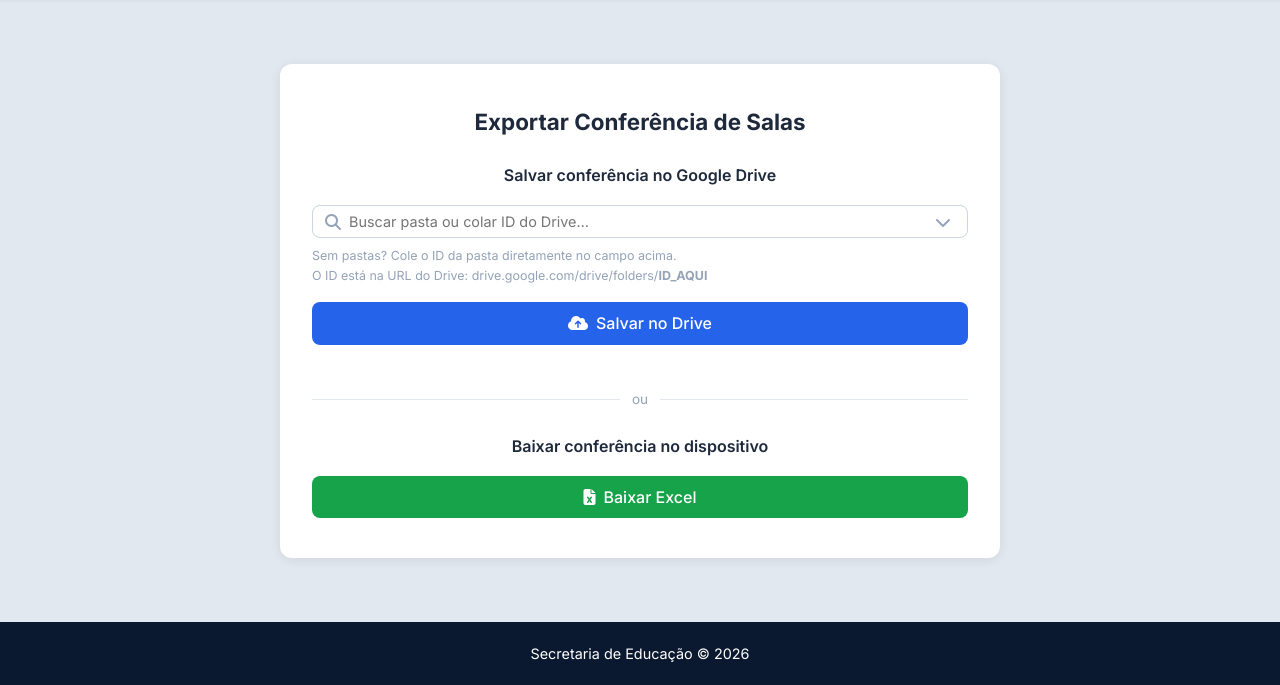
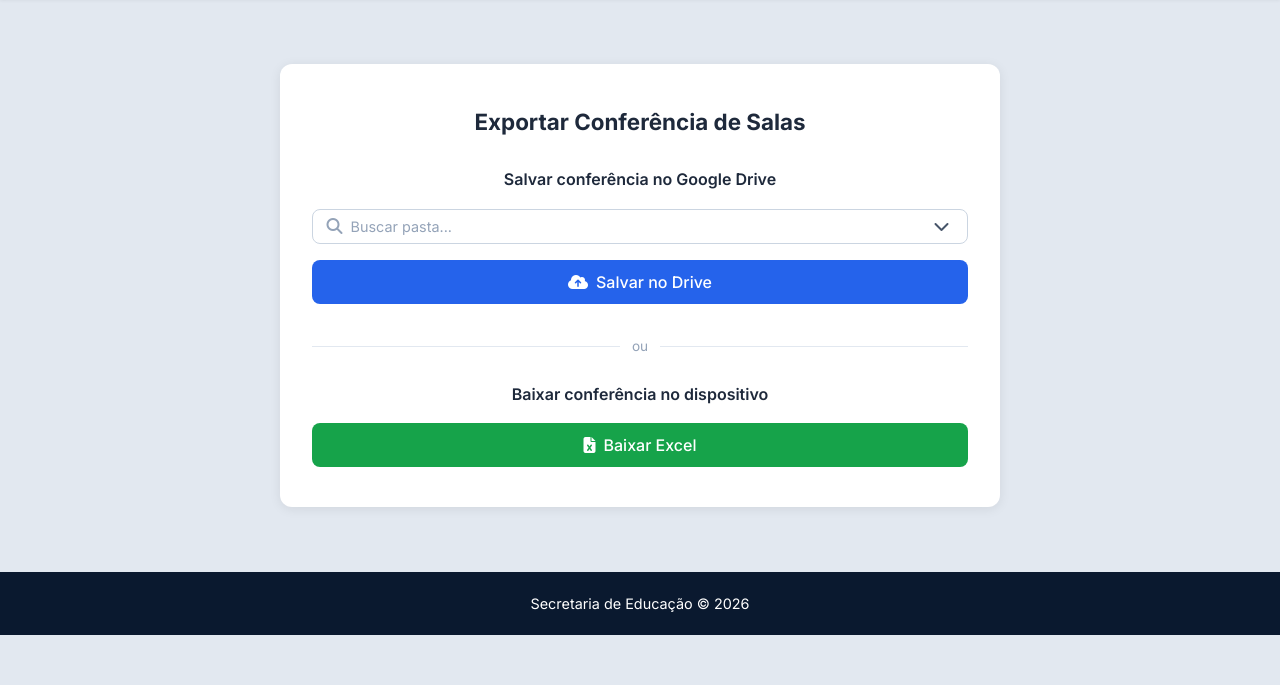
Before and after one commit to silviakochf/Paestro-salas_1, a Flask app: page /exportar in a window 1280 px wide. Shown: the part 165-850 px from the top of the page. After the commit the page ends 800 px from the top, so only its background shows below. Run offline with Flask 2, Linux system fonts and the light colour scheme.

Commit message:
Fix exportar drive

```diff
--- a/Paestro-main/app/static/js/exportar.js
+++ b/Paestro-main/app/static/js/exportar.js
@@ -1,13 +1,11 @@
 /**
- * exportar.js
- * Tela de exportar: busca pasta no Drive, salva Excel, ou baixa localmente.
- * A escola vem via sessionStorage (enviada por salas.js ao clicar Exportar).
+ * exportar.js — Pastas vêm do FOLDER_MAP (config.py), igual à foto.
  */
 
-let escolaExportar  = '';
-let turmasExportar  = [];
-let marksExportar   = {};
-let allFolders      = [];   // pastas carregadas do Drive
+let escolaExportar       = '';
+let turmasExportar       = [];
+let marksExportar        = {};
+let allFolders           = [];
 let pastaIdSelecionada   = '';
 let pastaNomeSelecionada = '';
 
@@ -16,13 +14,15 @@ document.addEventListener('DOMContentLoaded', async () => {
     try {
         const r = await fetch('/api/get_current_user');
         const d = await r.json();
-        document.getElementById('nome-usuario').textContent   = d.username || '';
+        document.getElementById('nome-usuario').textContent    = d.username || '';
         document.getElementById('periodo-usuario').textContent = d.periodo  || '';
     } catch(e) {}
     document.getElementById('data-atual').textContent =
-        new Date().toLocaleDateString('pt-BR', {weekday:'long', day:'numeric', month:'long', year:'numeric'});
+        new Date().toLocaleDateString('pt-BR', {
+            weekday:'long', day:'numeric', month:'long', year:'numeric'
+        });
 
-    // Escola vinda de salas.js
+    // Escola vinda de salas.js via sessionStorage
     escolaExportar = sessionStorage.getItem('exportar_escola') || '';
     if (escolaExportar) {
         document.getElementById('escola-wrap').style.display = '';
@@ -30,8 +30,11 @@ document.addEventListener('DOMContentLoaded', async () => {
         await carregarDadosEscola(escolaExportar);
     }
 
-    // Carrega pastas do Drive
     await carregarPastas();
+
+    // Busca/filtro no campo
+    document.getElementById('folder-search').addEventListener('input', filtrarPastas);
+    document.getElementById('folder-search').addEventListener('focus', abrirDropdown);
 });
 
 // ── Dados da escola ──────────────────────────────────────────────
@@ -39,7 +42,7 @@ async function carregarDadosEscola(escola) {
     try {
         const res  = await fetch('/api/get_salas_turmas', {
             method: 'POST',
-            headers: {'Content-Type':'application/json'},
+            headers: {'Content-Type': 'application/json'},
             body: JSON.stringify({escola})
         });
         const data = await res.json();
@@ -48,88 +51,87 @@ async function carregarDadosEscola(escola) {
     } catch(e) { console.error(e); }
 }
 
-// ── Pastas do Drive ──────────────────────────────────────────────
+// ── Pastas do FOLDER_MAP ─────────────────────────────────────────
 async function carregarPastas() {
     try {
         const res  = await fetch('/api/list_drive_folders');
         const data = await res.json();
         allFolders = data.folders || [];
-
-        // Se não houver subpastas, usa a pasta padrão como única opção
-        if (!allFolders.length && data.default_folder_id) {
-            allFolders = [{id: data.default_folder_id, name: 'Pasta principal (Secretaria)'}];
-        }
-
-        renderFolderList(allFolders);
+        // Não abre o dropdown ainda — só carrega
     } catch(e) {
         console.error('Erro ao carregar pastas:', e);
         allFolders = [];
     }
 }
 
-function renderFolderList(folders) {
+// ── Dropdown ─────────────────────────────────────────────────────
+function abrirDropdown() {
+    renderDropdown(allFolders);
+}
+
+function toggleDropdown() {
     const list = document.getElementById('folder-list');
-    if (!folders.length) {
-        list.innerHTML = '<div class="folder-item" style="color:#94a3b8">Nenhuma pasta encontrada</div>';
-        return;
+    if (list.style.display === 'none' || !list.style.display) {
+        renderDropdown(allFolders);
+    } else {
+        list.style.display = 'none';
     }
-    list.innerHTML = folders.map(f => `
-        <div class="folder-item ${f.id === pastaIdSelecionada ? 'selected' : ''}"
-             onclick="selecionarPasta('${f.id}', '${f.name.replace(/'/g,"\\'")}')">
-            <i class="fas fa-folder"></i> ${f.name}
-        </div>
-    `).join('');
 }
 
 function filtrarPastas() {
     const q = document.getElementById('folder-search').value.toLowerCase();
-    const filtered = allFolders.filter(f => f.name.toLowerCase().includes(q));
-    renderFolderList(filtered);
-    document.getElementById('folder-list').style.display = '';
+    const filtered = q
+        ? allFolders.filter(f => f.name.toLowerCase().includes(q))
+        : allFolders;
+    renderDropdown(filtered);
 }
 
-function toggleDropdown() {
+function renderDropdown(folders) {
     const list = document.getElementById('folder-list');
-    renderFolderList(allFolders);
-    list.style.display = list.style.display === 'none' || !list.style.display ? '' : 'none';
+    if (!folders.length) {
+        list.innerHTML = `<div style="padding:.75rem 1rem;color:#94a3b8;font-size:.875rem">
+            Nenhuma pasta encontrada</div>`;
+    } else {
+        list.innerHTML = folders.map(f => `
+            <div class="folder-item ${f.id === pastaIdSelecionada ? 'selected' : ''}"
+                 onclick="selecionarPasta('${f.id}', '${f.name.replace(/'/g,"\\'")}')">
+                ${f.name}
+            </div>
+        `).join('');
+    }
+    list.style.display = '';
 }
 
 function selecionarPasta(id, nome) {
     pastaIdSelecionada   = id;
     pastaNomeSelecionada = nome;
-
-    document.getElementById('folder-search').value = nome;
+    document.getElementById('folder-search').value      = nome;
     document.getElementById('folder-list').style.display = 'none';
-
-    document.getElementById('pasta-selecionada').style.display  = '';
-    document.getElementById('pasta-nome-label').textContent = nome;
-
-    // Re-renderiza com item marcado
-    renderFolderList(allFolders);
 }
 
-// Fecha dropdown ao clicar fora
+// Fecha ao clicar fora
 document.addEventListener('click', e => {
-    if (!e.target.closest('.folder-search-wrap') && !e.target.closest('.folder-list')) {
-        document.getElementById('folder-list').style.display = 'none';
+    if (!e.target.closest('.folder-search-wrap') && !e.target.closest('#folder-list')) {
+        const list = document.getElementById('folder-list');
+        if (list) list.style.display = 'none';
     }
 });
 
 // ── Salvar no Drive ──────────────────────────────────────────────
 async function salvarNoDrive() {
     if (!pastaIdSelecionada) {
-        mostrarResultado('❌ Selecione uma pasta do Drive primeiro.', false);
+        mostrarResultado('⚠️ Selecione uma pasta antes de salvar.', false);
         return;
     }
 
     const btn = document.getElementById('btn-drive');
     btn.disabled  = true;
-    btn.innerHTML = '<i class="fas fa-circle-notch loading-spin"></i> Enviando…';
+    btn.innerHTML = '<i class="fas fa-circle-notch" style="animation:spin .8s linear infinite;display:inline-block"></i> Enviando…';
 
     try {
         const res = await fetch('/api/export_excel_drive', {
             method: 'POST',
-            headers: {'Content-Type':'application/json'},
+            headers: {'Content-Type': 'application/json'},
             body: JSON.stringify({
                 escola:    escolaExportar,
                 folder_id: pastaIdSelecionada,
@@ -138,56 +140,50 @@ async function salvarNoDrive() {
             })
         });
         const data = await res.json();
-
         if (data.success) {
             mostrarResultado('✅ Excel salvo no Drive com sucesso!', true);
         } else {
-            mostrarResultado('❌ Erro: ' + (data.error || 'Falha no envio'), false);
+            mostrarResultado('❌ ' + (data.error || 'Falha no envio'), false);
         }
     } catch(e) {
         mostrarResultado('❌ Erro de conexão ao enviar.', false);
-        console.error(e);
     } finally {
         btn.disabled  = false;
         btn.innerHTML = '<i class="fas fa-cloud-upload-alt"></i> Salvar no Drive';
     }
 }
 
-// ── Baixar Excel localmente ──────────────────────────────────────
+// ── Baixar Excel ─────────────────────────────────────────────────
 async function baixarExcel() {
     try {
         const res = await fetch('/api/exportar_relatorio_salas', {
             method: 'POST',
-            headers: {'Content-Type':'application/json'},
+            headers: {'Content-Type': 'application/json'},
             body: JSON.stringify({
                 escola: escolaExportar,
                 turmas: turmasExportar,
                 marks:  marksExportar
             })
         });
-
         if (!res.ok) throw new Error('HTTP ' + res.status);
-
         const blob = await res.blob();
         const url  = URL.createObjectURL(blob);
         const a    = document.createElement('a');
         const date = new Date().toISOString().slice(0,10);
-        const nome = escolaExportar || 'conferencia_salas';
         a.href     = url;
-        a.download = `conferencia_salas_${nome}_${date}.xlsx`.replace(/\s+/g,'_');
+        a.download = `conferencia_salas_${escolaExportar || 'salas'}_${date}.xlsx`.replace(/\s+/g,'_');
         a.click();
         URL.revokeObjectURL(url);
     } catch(e) {
-        alert('Erro ao baixar o arquivo: ' + e.message);
-        console.error(e);
+        alert('Erro ao baixar: ' + e.message);
     }
 }
 
 // ── Resultado ─────────────────────────────────────────────────────
 function mostrarResultado(msg, ok) {
     const el = document.getElementById('export-result');
-    el.textContent  = msg;
-    el.className    = ok ? 'result-ok' : 'result-fail';
+    el.textContent   = msg;
+    el.className     = ok ? 'result-ok' : 'result-fail';
     el.style.display = '';
-    setTimeout(() => { el.style.display = 'none'; }, 5000);
+    if (ok) setTimeout(() => { el.style.display = 'none'; }, 6000);
 }
--- a/Paestro-main/app/templates/exportar.html
+++ b/Paestro-main/app/templates/exportar.html
@@ -26,7 +26,7 @@
             font-size: 1.4rem;
             font-weight: 700;
             color: #1e293b;
-            margin-bottom: 1.5rem;
+            margin-bottom: 1.75rem;
         }
         .export-section-title {
             font-size: 1rem;
@@ -47,17 +47,18 @@
             font-weight: 500;
             margin-bottom: 1.5rem;
         }
-        /* Campo busca pasta */
+
+        /* ── Campo busca — igual à foto ── */
         .folder-search-wrap {
             display: flex;
             align-items: center;
             border: 1px solid #cbd5e1;
             border-radius: 8px;
-            padding: .45rem .75rem;
-            margin-bottom: .5rem;
+            padding: .5rem .85rem;
             background: #fff;
+            position: relative;
         }
-        .folder-search-wrap i.fa-search { color: #94a3b8; margin-right: .5rem; }
+        .folder-search-wrap i.fa-search { color: #94a3b8; margin-right: .5rem; flex-shrink:0 }
         #folder-search {
             flex: 1;
             border: none;
@@ -66,99 +67,41 @@
             color: #1e293b;
             background: transparent;
         }
-        #folder-dropdown-arrow { color: #94a3b8; cursor: pointer; padding: 0 .25rem; }
-        /* Dropdown lista */
+        #folder-search::placeholder { color: #94a3b8; }
+        #folder-dropdown-arrow { color: #475569; cursor: pointer; padding: 0 .25rem; flex-shrink:0 }
+
+        /* ── Dropdown lista — igual à foto ── */
         #folder-list {
-            border: 1px solid #e2e8f0;
-            border-radius: 8px;
-            max-height: 200px;
+            border: 1px solid #cbd5e1;
+            border-top: none;
+            border-radius: 0 0 8px 8px;
+            max-height: 220px;
             overflow-y: auto;
-            margin-bottom: .75rem;
             display: none;
             text-align: left;
+            background: #fff;
+            box-shadow: 0 4px 12px rgba(0,0,0,.08);
+            margin-bottom: 1.25rem;
         }
         .folder-item {
-            display: flex;
-            align-items: center;
-            gap: .5rem;
-            padding: .55rem .9rem;
+            padding: .65rem 1.1rem;
             cursor: pointer;
-            font-size: .875rem;
-            color: #1e293b;
+            font-size: .9rem;
+            color: #334155;
+            border-bottom: 1px solid #f1f5f9;
             transition: background .1s;
         }
-        .folder-item:hover { background: #f1f5f9; }
-        .folder-item.selected { background: #e0f2fe; color: #0369a1; font-weight: 500; }
-        .folder-item i { color: #f59e0b; }
-        /* Status box */
-        #folder-status { margin-bottom: .75rem; display: none; }
-        .status-info {
-            background: #eff6ff;
-            border: 1px solid #93c5fd;
-            color: #1d4ed8;
-            border-radius: 8px;
-            padding: .6rem .9rem;
-            font-size: .82rem;
-            text-align: left;
-        }
-        .status-info a { color: #1d4ed8; font-weight: 600; }
-        .status-warn {
-            background: #fef9c3;
-            border: 1px solid #fde047;
-            color: #854d0e;
-            border-radius: 8px;
-            padding: .6rem .9rem;
-            font-size: .82rem;
-            text-align: left;
-        }
-        /* Pasta selecionada */
-        #pasta-selecionada {
-            display: none;
-            text-align: left;
-            margin-bottom: .75rem;
-            font-size: .82rem;
-            color: #065f46;
-            background: #d1fae5;
-            border: 1px solid #86efac;
-            border-radius: 6px;
-            padding: .4rem .8rem;
-        }
-        /* Box de ajuda */
-        #ajuda-box {
-            display: none;
-            background: #f8fafc;
-            border: 1px solid #e2e8f0;
-            border-radius: 8px;
-            padding: 1rem;
-            margin-bottom: .75rem;
-            text-align: left;
-            font-size: .82rem;
-            color: #475569;
-            line-height: 1.7;
-        }
-        #ajuda-box strong { color: #0f172a; }
-        #ajuda-box code {
-            background: #e2e8f0;
-            padding: .1rem .35rem;
-            border-radius: 4px;
-            font-size: .8rem;
-            word-break: break-all;
-        }
-        /* Hint ID manual */
-        .hint-id {
-            font-size: .78rem;
-            color: #94a3b8;
-            text-align: left;
-            margin-bottom: 1rem;
-        }
-        .hint-id a { color: #2563eb; }
-        /* Botões */
+        .folder-item:last-child { border-bottom: none; }
+        .folder-item:hover { background: #f8fafc; }
+        .folder-item.selected { background: #eff6ff; color: #1d4ed8; font-weight: 500; }
+
+        /* ── Botão Salvar Drive — azul ── */
         .btn-drive {
             display: inline-flex;
             align-items: center;
             justify-content: center;
             gap: .5rem;
-            padding: .7rem 2.5rem;
+            padding: .75rem 2rem;
             background: #2563eb;
             color: #fff;
             border: none;
@@ -168,10 +111,13 @@
             cursor: pointer;
             transition: background .2s;
             width: 100%;
-            margin-bottom: 1.25rem;
+            margin-top: 1rem;
+            margin-bottom: .5rem;
         }
         .btn-drive:hover:not(:disabled) { background: #1d4ed8; }
         .btn-drive:disabled { opacity: .5; cursor: not-allowed; }
+
+        /* ── Divisor ── */
         .divider {
             display: flex;
             align-items: center;
@@ -186,12 +132,14 @@
             height: 1px;
             background: #e2e8f0;
         }
+
+        /* ── Botão Baixar Excel — verde ── */
         .btn-excel {
             display: inline-flex;
             align-items: center;
             justify-content: center;
             gap: .5rem;
-            padding: .7rem 2.5rem;
+            padding: .75rem 2rem;
             background: #16a34a;
             color: #fff;
             border: none;
@@ -203,16 +151,18 @@
             width: 100%;
         }
         .btn-excel:hover { background: #15803d; }
+
+        /* ── Resultado ── */
         #export-result {
-            margin-top: 1rem;
-            padding: .75rem 1rem;
+            margin-top: .75rem;
+            padding: .7rem 1rem;
             border-radius: 8px;
             font-size: .875rem;
             display: none;
         }
         .result-ok   { background: #d1fae5; color: #065f46; border: 1px solid #86efac; }
         .result-fail { background: #fee2e2; color: #991b1b; border: 1px solid #fca5a5; }
-        .loading-spin { animation: spin .8s linear infinite; display: inline-block; }
+
         @keyframes spin { to { transform: rotate(360deg); } }
     </style>
 </head>
@@ -248,8 +198,8 @@
         <div class="export-container">
             <h3>Exportar Conferência de Salas</h3>
 
-            <!-- Escola -->
-            <div id="escola-wrap" style="display:none;margin-bottom:.25rem">
+            <!-- Escola selecionada -->
+            <div id="escola-wrap" style="display:none">
                 <div class="escola-badge">
                     <i class="fas fa-school"></i>
                     <span id="escola-label">—</span>
@@ -259,40 +209,17 @@
             <!-- DRIVE -->
             <p class="export-section-title">Salvar conferência no Google Drive</p>
 
-            <!-- Status / aviso -->
-            <div id="folder-status"></div>
-
-            <!-- Busca de pasta -->
+            <!-- Campo busca pasta -->
             <div class="folder-search-wrap">
                 <i class="fas fa-search"></i>
-                <input type="text" id="folder-search" placeholder="Buscar pasta ou colar ID do Drive…" autocomplete="off"/>
+                <input type="text" id="folder-search" placeholder="Buscar pasta..."/>
                 <i class="fas fa-chevron-down" id="folder-dropdown-arrow" onclick="toggleDropdown()"></i>
             </div>
 
-            <!-- Dica ID manual -->
-            <div class="hint-id">
-                Sem pastas? Cole o ID da pasta diretamente no campo acima.<br>
-                O ID está na URL do Drive: drive.google.com/drive/folders/<strong>ID_AQUI</strong>
-            </div>
-
-            <!-- Lista dropdown -->
+            <!-- Lista de pastas -->
             <div id="folder-list"></div>
 
-            <!-- Pasta selecionada -->
-            <div id="pasta-selecionada">
-                <i class="fas fa-folder-open"></i> Pasta selecionada: <strong id="pasta-nome-label"></strong>
-            </div>
-
-            <!-- Box de ajuda (como compartilhar) -->
-            <div id="ajuda-box">
-                <strong>Como fazer a pasta aparecer aqui:</strong><br>
-                1. Abra a pasta no Google Drive<br>
-                2. Botão direito → <strong>Compartilhar</strong><br>
-                3. Cole o email: <code>verificapaestro@verifica-501210.iam.gserviceaccount.com</code><br>
-                4. Permissão: <strong>Editor</strong> → Enviar<br>
-                5. Recarregue esta página
-            </div>
-
+            <!-- Botão Drive -->
             <button class="btn-drive" id="btn-drive" onclick="salvarNoDrive()">
                 <i class="fas fa-cloud-upload-alt"></i> Salvar no Drive
             </button>
@@ -302,7 +229,7 @@
             <!-- Divisor -->
             <div class="divider">ou</div>
 
-            <!-- DOWNLOAD LOCAL -->
+            <!-- DOWNLOAD -->
             <p class="export-section-title">Baixar conferência no dispositivo</p>
             <button class="btn-excel" onclick="baixarExcel()">
                 <i class="fas fa-file-excel"></i> Baixar Excel
```
